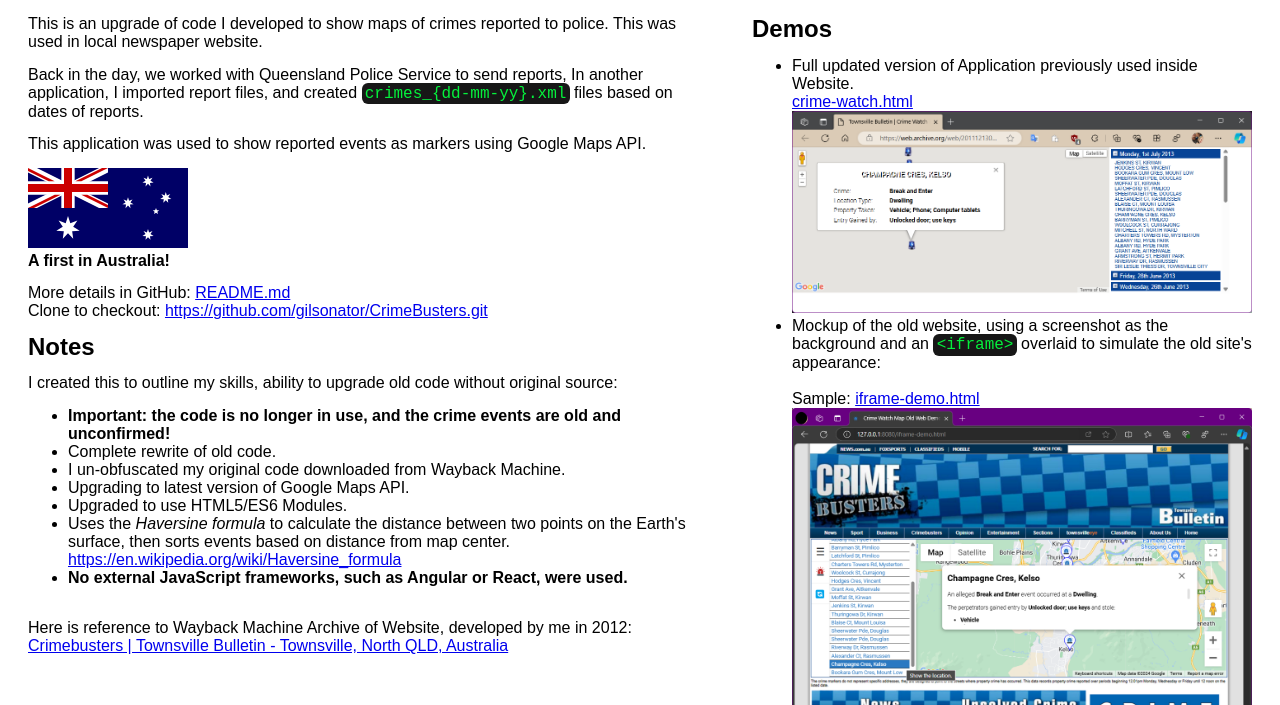
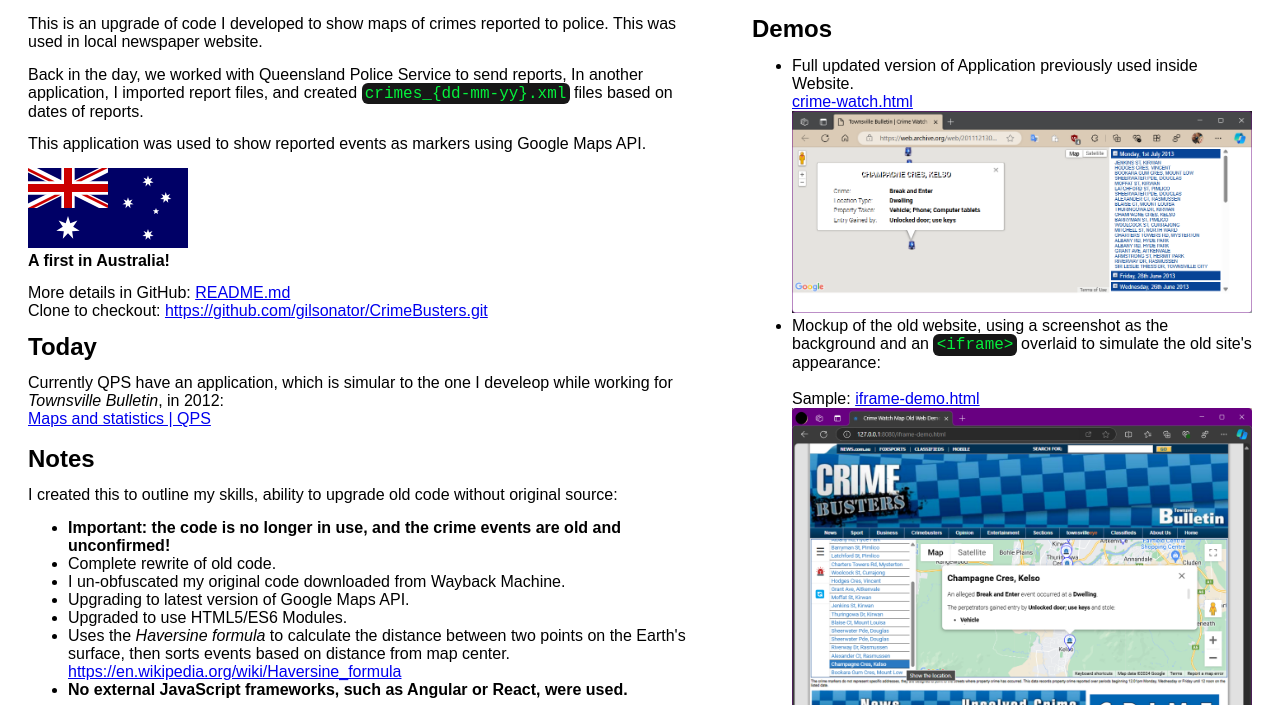
Before and after one commit to gilsonator/CrimeBusters, a website: page index.html in a window 1280 px wide. Shown: the part 95-800 px from the top of the page. Drawn offline with Linux system fonts and the light colour scheme.

Commit message:
Added reference to QPS map

```diff
--- a/index.html
+++ b/index.html
@@ -119,6 +119,13 @@
         >https://github.com/gilsonator/CrimeBusters.git</a>
       </p>
       </p>
+      <h2>Today</h2>
+      <p>Currently QPS have an application, which is simular to the one I develeop while working for <i>Townsville Bulletin</i>, in 2012:<br>
+      <a href="https://www.police.qld.gov.au/maps-and-statistics#:~:text=Current%20reports%20are%20available%20from%20the%20Queensland%20Government's%20Statistician's%20Office."
+      target="_blank"
+      rel="noopener">Maps and statistics | QPS</a>
+    </p>
+    <br>
       <h2>Notes</h2>
       <p>I created this to outline my skills, ability to upgrade old code without original source:</p>
       <ul>
```
